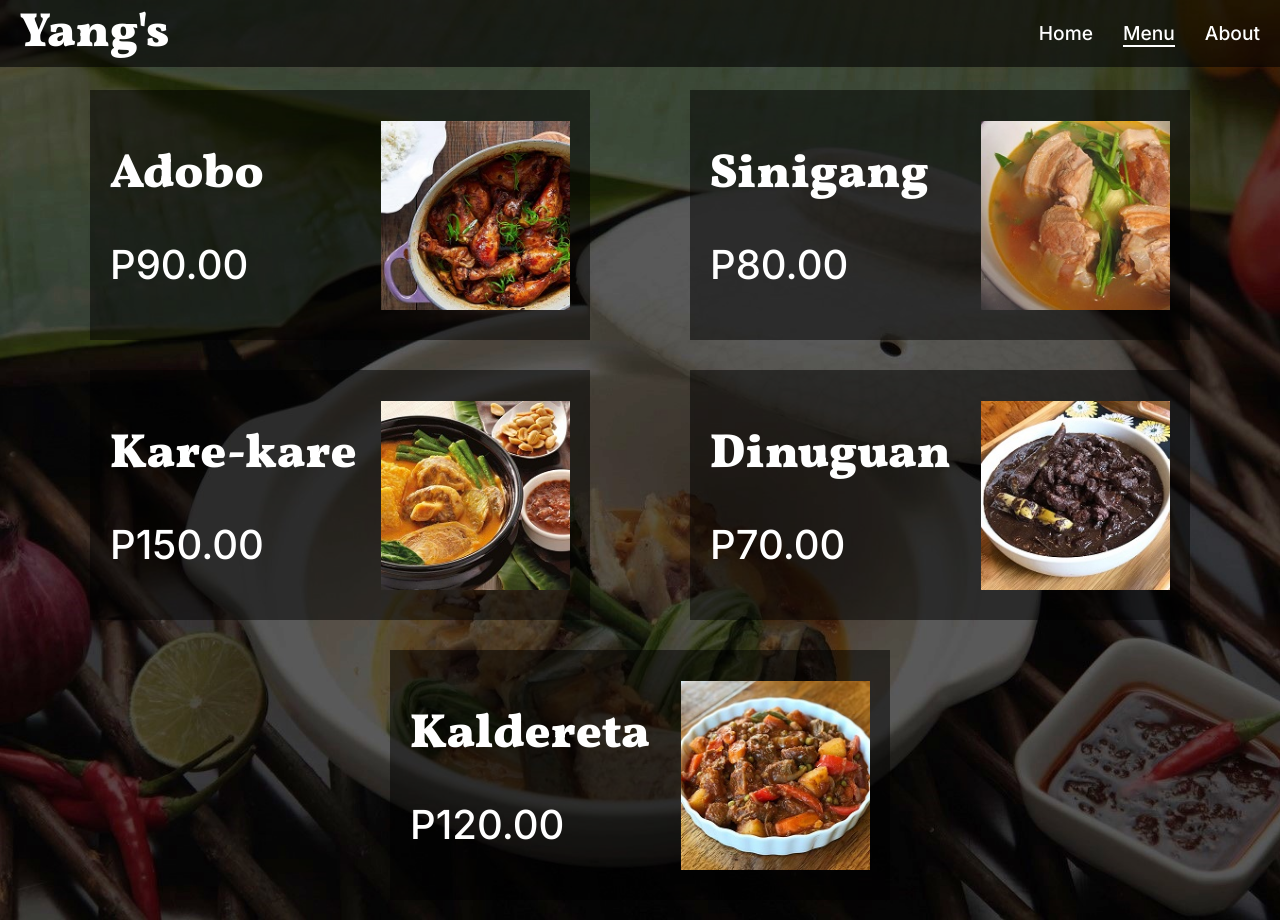
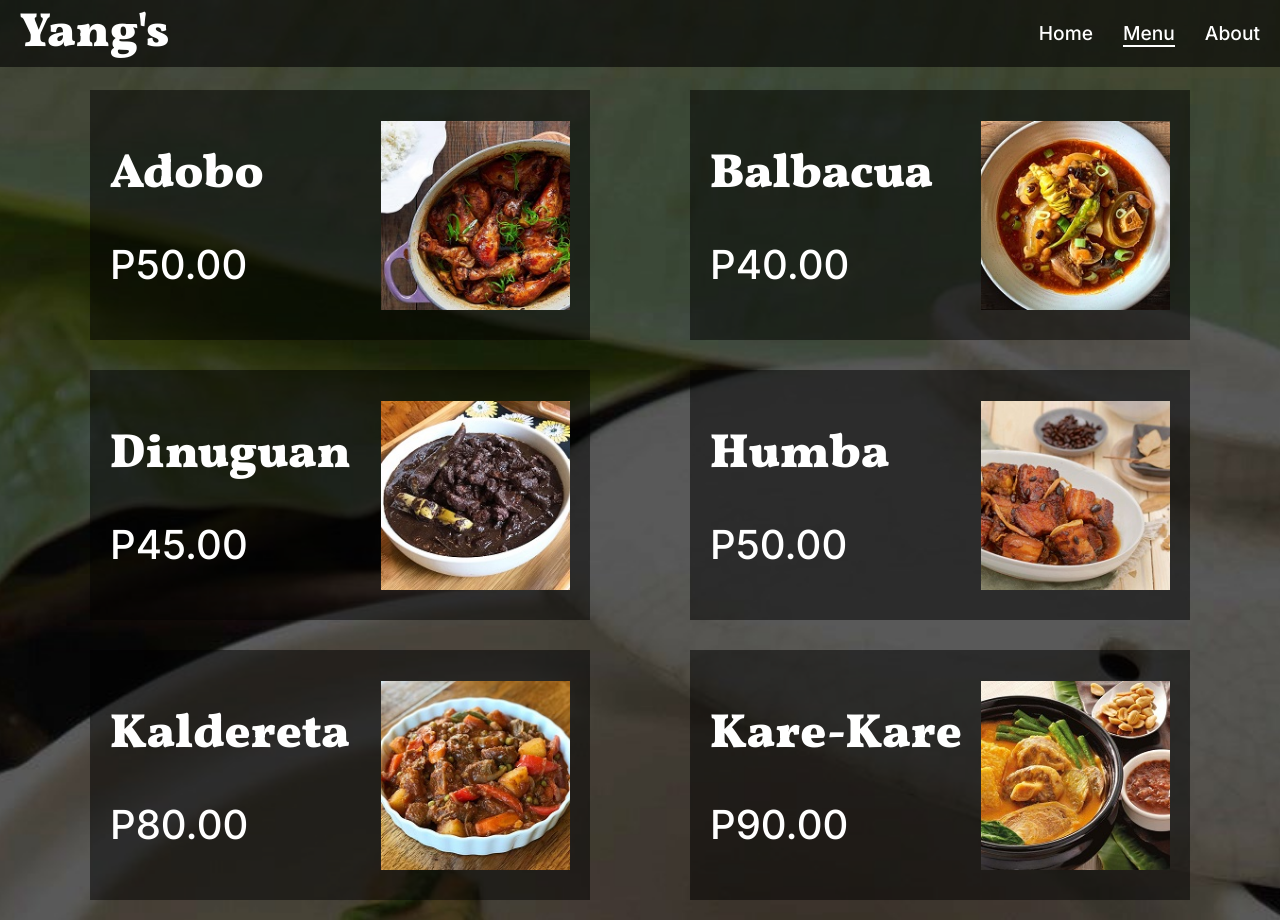
Before and after one commit to villiamrose/odin-restaurant, a website built with webpack: page src/index.html in a window 1280 px wide. Shown: the top 920 px of the page. Built offline with nearby package versions, Linux system fonts and the light colour scheme.

Commit message:
Dynamically generate the menu page

```diff
--- a/src/homepage.js
+++ b/src/homepage.js
@@ -1,3 +1,5 @@
+export { buildHomepage };
+
 function buildHomepage() {
   const slideContainer = document.createElement('div');
   slideContainer.className = 'slide-container';
@@ -61,5 +63,3 @@ function buildSlide(definition) {
 
   return slideElement;
 }
-
-export { buildHomepage };
--- a/src/index.html
+++ b/src/index.html
@@ -16,45 +16,7 @@
         <li>About</li>
       </ul>
     </div>
-    <div class="main">
-      <div class="menu">
-        <div class="item">
-          <div class="detail">
-            <div class="name">Adobo</div>
-            <div class="price">P90.00</div>
-          </div>
-          <img src="./img/adobo.jpg" alt="" class="image">
-        </div>
-        <div class="item">
-          <div class="detail">
-            <div class="name">Sinigang</div>
-            <div class="price">P80.00</div>
-          </div>
-          <img src="./img/sinigang.jpg" alt="" class="image">
-        </div>
-        <div class="item">
-          <div class="detail">
-            <div class="name">Kare-kare</div>
-            <div class="price">P150.00</div>
-          </div>
-          <img src="./img/kare-kare.jpg" alt="" class="image">
-        </div>
-        <div class="item">
-          <div class="detail">
-            <div class="name">Dinuguan</div>
-            <div class="price">P70.00</div>
-          </div>
-          <img src="./img/dinuguan.jpg" alt="" class="image">
-        </div>
-        <div class="item">
-          <div class="detail">
-            <div class="name">Kaldereta</div>
-            <div class="price">P120.00</div>
-          </div>
-          <img src="./img/kaldereta.jpg" alt="" class="image">
-        </div>
-      </div>
-    </div>
+    <div class="main"></div>
   </div>
 </body>
 </html>
--- a/src/index.js
+++ b/src/index.js
@@ -1,6 +1,6 @@
 import './style.css';
 import { buildHomepage } from './homepage.js';
-// import { buildMenu } from './menu.js';
+import { buildMenu } from './menu.js';
 
 
 function homepageHandler() {
@@ -41,6 +41,6 @@ function homepageHandler() {
   }, 10000);
 }
 
-// buildMenu();
+buildMenu();
 
 // buildHomepage();
--- a/src/menu.js
+++ b/src/menu.js
@@ -1,10 +1,99 @@
-import adoboImg from './img/adobo.jpg';
+export { buildMenu };
 
 function buildMenu() {
-  const item = document.querySelector(".item");
-  const img = document.createElement('img');
-  img.src = adoboImg;
-  item.append(img);
+  const menu = document.createElement('div');
+  menu.className = 'menu';
+  appendItems(menu);
+
+  const main = document.querySelector('.main');
+  main.append(menu);
 }
 
-export { buildMenu }
+function appendItems(menu) {
+  const items = getItems();
+
+  items.forEach(item => {
+    const itemElement = buildItem(item);
+    menu.append(itemElement);
+  });
+}
+
+function buildItem(item) {
+  const name = document.createElement('div');
+  name.className = 'name';
+  name.textContent = item.name;
+
+  const price = document.createElement('div');
+  price.className = 'price';
+  price.textContent = `P${item.price.toFixed(2)}`;
+
+  const detail = document.createElement('div');
+  detail.className = 'detail';
+  detail.append(name, price);
+
+  const img = document.createElement('img');
+  img.className = 'image';
+  img.alt = item.name;
+  img.src = require(`./img/${item.name.toLowerCase()}.jpg`);
+
+  const itemElement = document.createElement('div');
+  itemElement.className = 'item';
+  itemElement.append(detail, img);
+
+  console.log(itemElement);
+
+  return itemElement;
+}
+
+function getItems() {
+  return [
+    {
+      name: 'Adobo',
+      price: 50.00
+    },
+    {
+      name: 'Balbacua',
+      price: 40.00
+    },
+    {
+      name: 'Dinuguan',
+      price: 45.00
+    },
+    {
+      name: 'Humba',
+      price: 50.00
+    },
+    {
+      name: 'Kaldereta',
+      price: 80.00
+    },
+    {
+      name: 'Kare-Kare',
+      price: 90.00
+    },
+    {
+      name: 'Laing',
+      price: 40.00
+    },
+    {
+      name: 'Nilaga',
+      price: 70.00
+    },
+    {
+      name: 'Papaitan',
+      price: 60.00
+    },
+    {
+      name: 'Pinakbet',
+      price: 45.00
+    },
+    {
+      name: 'Sinigang',
+      price: 70.00
+    },
+    {
+      name: 'Tinola',
+      price: 50.00
+    }
+  ]
+}
```
Also changed, not shown: src/img/ginisa.jpg (deleted), src/img/nilaga.jpg (added), 3 other files.
